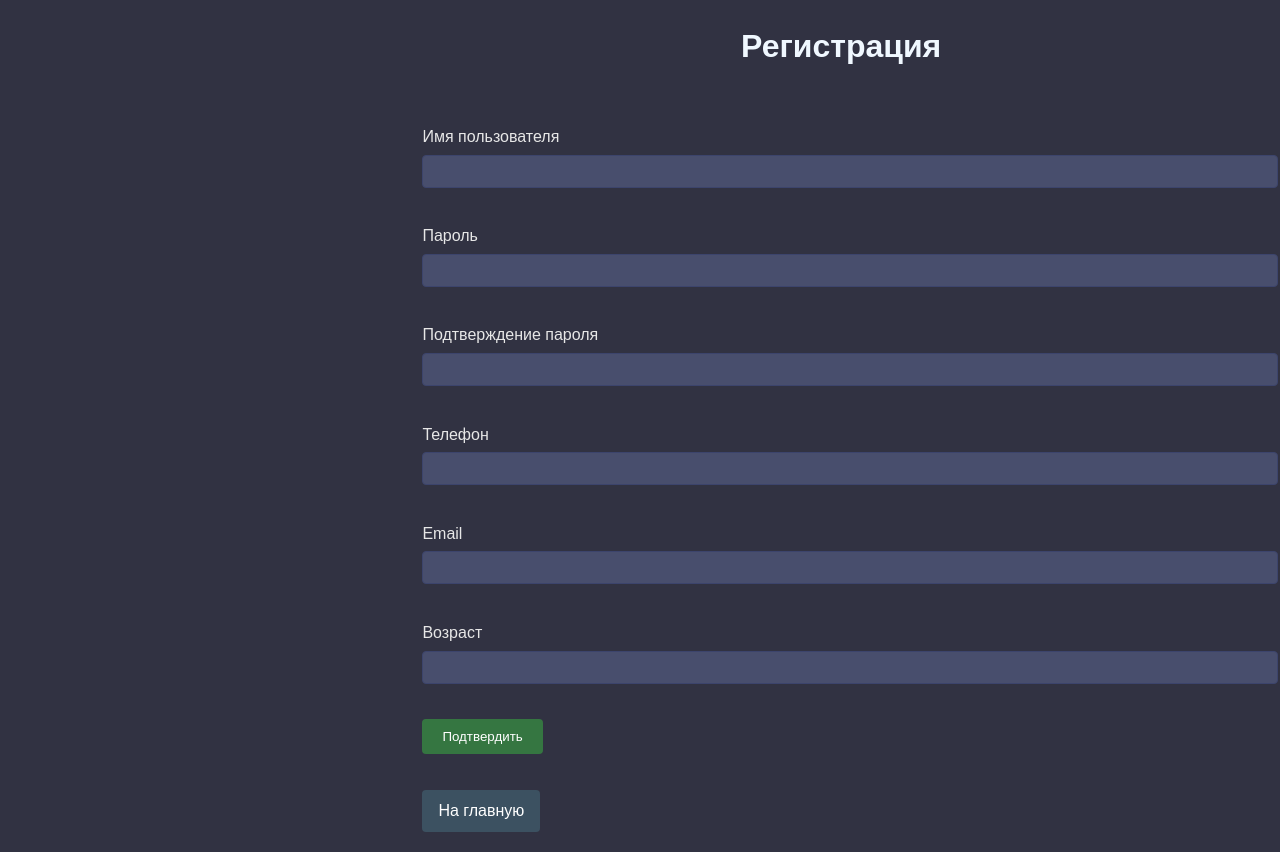
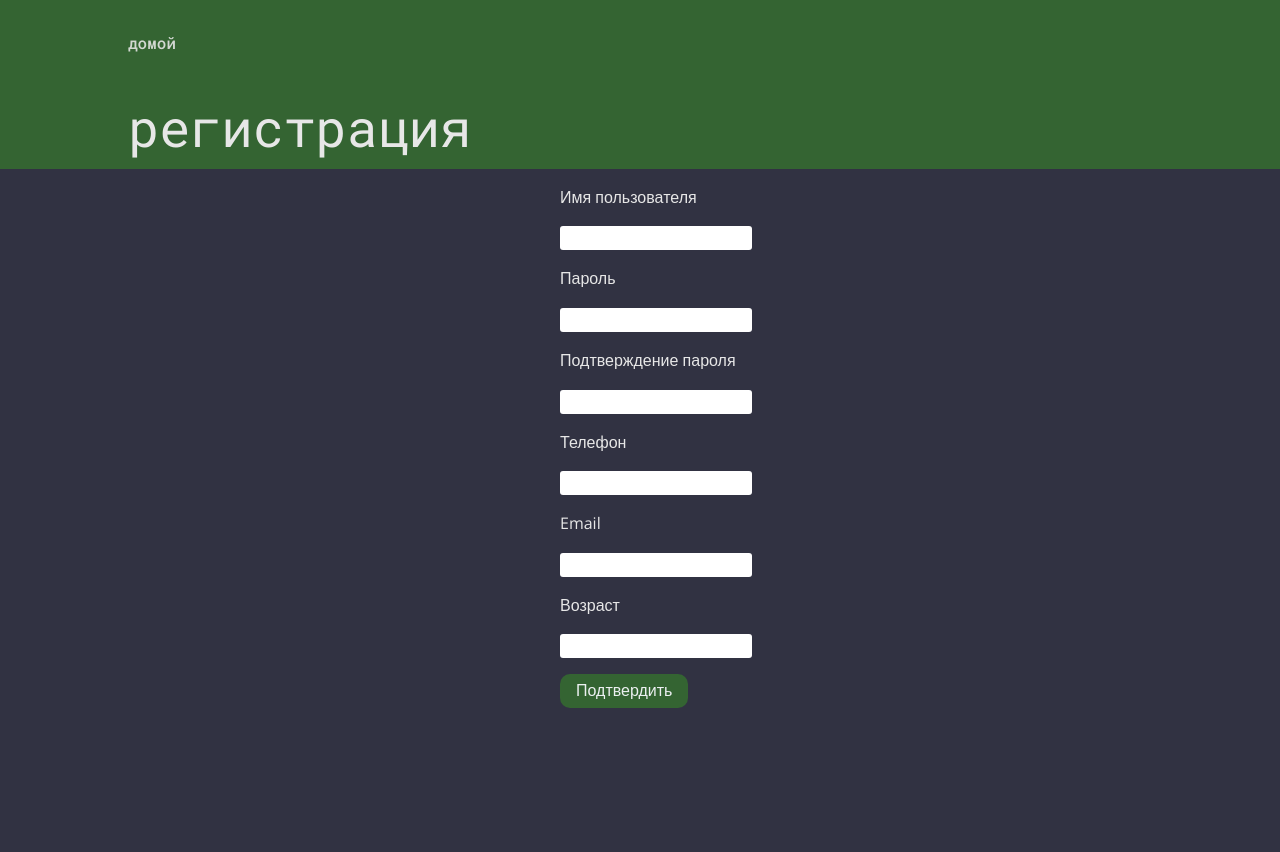
Before and after one commit to IXITMANI/OUPIDIDY, a PHP site: page /html/register.html in a window 1280 px wide. After the commit the page ends 708 px from the top, so only its background shows below. Run offline with PHP 8.4, Linux system fonts and the light colour scheme.

Commit message:
added a better register page design

```diff
--- a/css/register.css
+++ b/css/register.css
@@ -1,68 +1,56 @@
-h1{
-    text-align: center;
-    padding-left: 0;
-    color: aliceblue;
+@import url('https://fonts.googleapis.com/css2?family=Open+Sans:ital,wght@0,450;1,450&family=Roboto+Mono:ital,wght@0,100..700;1,100..700&display=swap');
+@import url('https://fonts.googleapis.com/css2?family=Roboto+Mono:ital,wght@0,100..700;1,100..700&display=swap');
+
+
+
+.login_menu {
+    display: inline-grid;
+    margin-left: 43.75%;
+    margin-top: 2vh;
+    font-family: 'Open Sans', sans-serif;
+    font-size: 2vh;
 }
 
-.back-button{
-    background-color: rgba(82, 143, 157, 0.337);
+input[type="username"],
+input[type="password"],
+input[type="password"],
+input[type="text"],
+input[type="email"],
+input[type="number"] {
+    font-size: 2vh;
+    height: 3vh;
+    margin: 2vh 0;
+    width: 24vh;
     border: none;
-}
-
-.back-button:hover{
-    background-color: rgba(75, 140, 155, 0.874);
-    transition: 400ms;
-}
-
-body {
-    font-family: sans-serif;
-    line-height: 1.6;
-    margin: 20px;
-}
-
-form {
-    padding-top: 30px;
-    margin-bottom: 20px;
+    border-radius: 3px;
 }
 
 
-
-input[type="text"],
-input[type="password"],
-input[type="email"],
-input[type="number"]
- {
-    width: 100%;
-    background-color: #5a648e92;
-    color:aliceblue;
-    padding: 8px;
-    margin-top: 5px;
-    margin-bottom: 10px;
-    border: 1px solid #3c446c;
-    border-radius: 4px;
-
-}
-
 input[type="submit"] {
-    background-color: #3acf426f;
-    color: white;
-    padding: 10px 20px;
+    font-size: 2vh;
+    background-color: #36852999;
+    color: #ecf0f1;
+    padding: 1vh 2vh;
     border: none;
-    border-radius: 4px;
+    border-radius: 10px;
     cursor: pointer;
 }
 
 input[type="submit"]:hover {
-    background-color: #45a049af;
+    background-color: #358529c7;
+}
+
+.submit{
+    max-width: max-content;
 }
 
 .register{
     text-decoration: none;
     background-color: rgba(82, 143, 157, 0.337);
-    color: white;
-    padding: 10px 20px;
-    border: none;
-    border-radius: 4px;
+    color: #ecf0f1;
+    padding: 1vh 2vh;
+    margin-top: 1vh;
+    border-radius: 10px;
     cursor: pointer;
 }
 
@@ -70,12 +58,3 @@ input[type="submit"]:hover {
     background-color: rgba(75, 140, 155, 0.874);
     transition: 400ms;
 }
-
-body{
-    margin-left: 33%;
-}
-
-label {
-    margin-top: 10px;
-    margin-right: 49px;
-}
--- a/html/register.html
+++ b/html/register.html
@@ -3,33 +3,48 @@
 <head>
     <meta charset="UTF-8">
     <meta name="viewport" content="width=device-width, initial-scale=1.0">
-    <title>Регистрация пользователя</title>
+    <title>Создание аккаунта</title>
+    <link rel='stylesheet' type='text/css' media='screen' href='../css/nav.css'>
     <link rel='stylesheet' type='text/css' media='screen' href='../css/style.css'>
     <link rel='stylesheet' type='text/css' media='screen' href='../css/register.css'>
 </head>
 <body>
-    <h1>Регистрация</h1>
+    <header class="heading" style="background-color: #36852999;">
+        <nav class="links_header">
+            <ul class="nav_links">
+                <li><a href="/Main.html">домой</a></li>
+            </ul>
+        </nav>
+        <div class="heading_text">регистрация</div>
+    </header>
+
+    <div class="login_menu">
     <form action="../php/register.php" method="POST">
-        <label for="username">Имя пользователя</label>
-        <input type="text" id="username" name="username" required><br><br>
+        <label for="username">Имя пользователя</label></br>
+        <input type="text" id="username" name="username" required>
+    <div class="password_row">
+        <label for="password">Пароль</label> </br>
+        <input type="password" id="password" name="password" required>
+    </div>
+    <div class="password_con_row">
+        <label for="password_confirm">Подтверждение пароля</label> </br>
+        <input type="password" id="password_confirm" name="password_confirm" required>
+    </div>
+    <div class="phone_row">
+        <label for="phone">Телефон</label></br>
+        <input type="text" id="phone" name="phone" required>
+    </div>
+    <div class="email_row">
+        <label for="email">Email</label></br>
+        <input type="email" id="email" name="email" required>
+    </div>
+    <div class="age_row">
+        <label for="age">Возраст</label></br>
+        <input type="number" id="age" name="age" required min="16" max="121">
+    </div>
+        <input class="submit" type="submit" value="Подтвердить">
+    </form>
 
-        <label for="password">Пароль</label>
-        <input type="password" id="password" name="password" required><br><br>
-
-        <label for="password_confirm">Подтверждение пароля</label>
-        <input type="password" id="password_confirm" name="password_confirm" required><br><br>
-
-        <label for="phone">Телефон</label>
-        <input type="text" id="phone" name="phone" required><br><br>
-
-        <label for="email">Email</label>
-        <input type="email" id="email" name="email" required><br><br>
-
-        <label for="age">Возраст</label>
-        <input type="number" id="age" name="age" required min="16" max="121"><br><br>
-
-        <input type="submit" value="Подтвердить">
-    </form>
-    <a href="../Main.html" class="back-button">На главную</a>
+    </div>
 </body>
 </html>
```
Also changed, not shown: html/login.html (+5 -12 lines).
